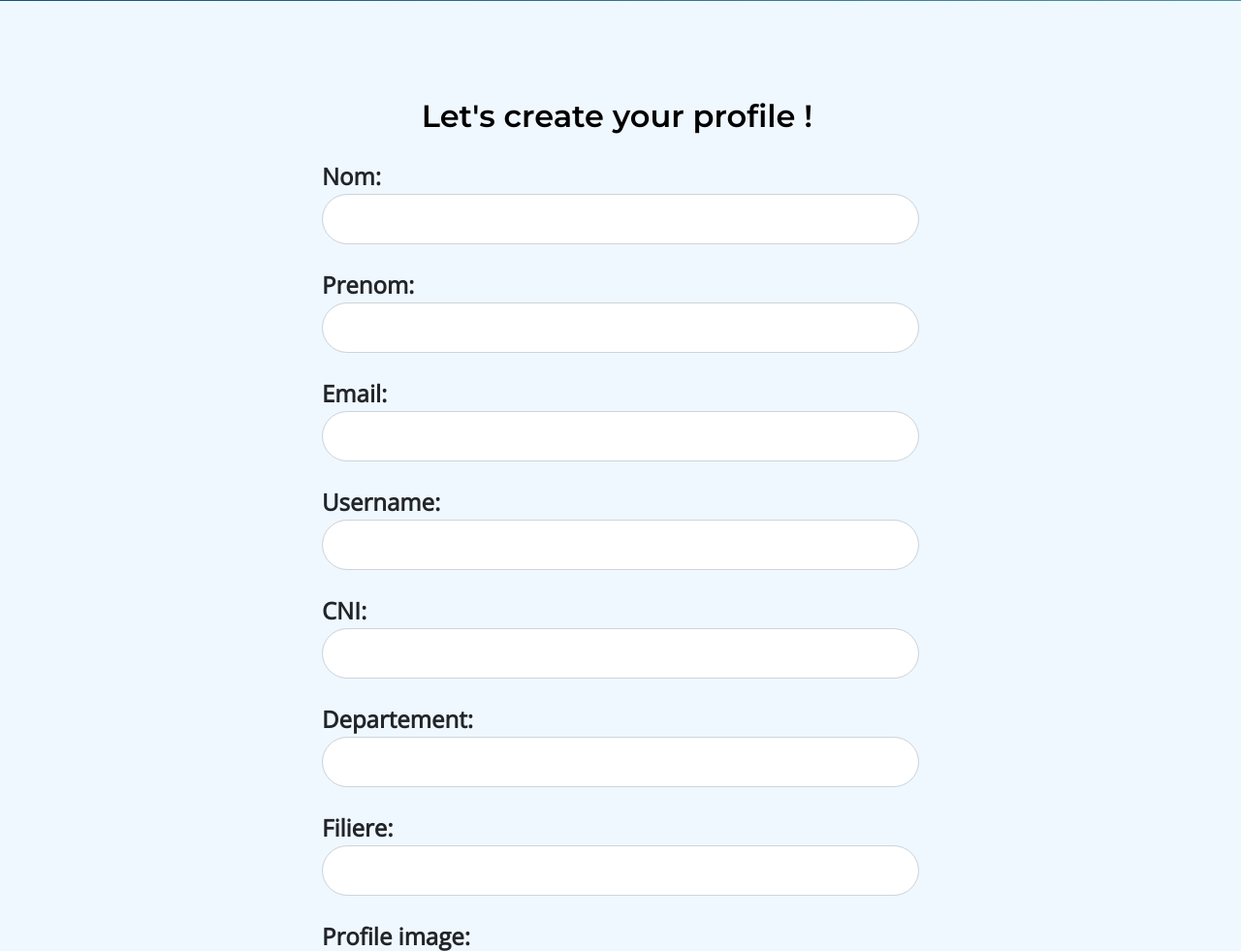
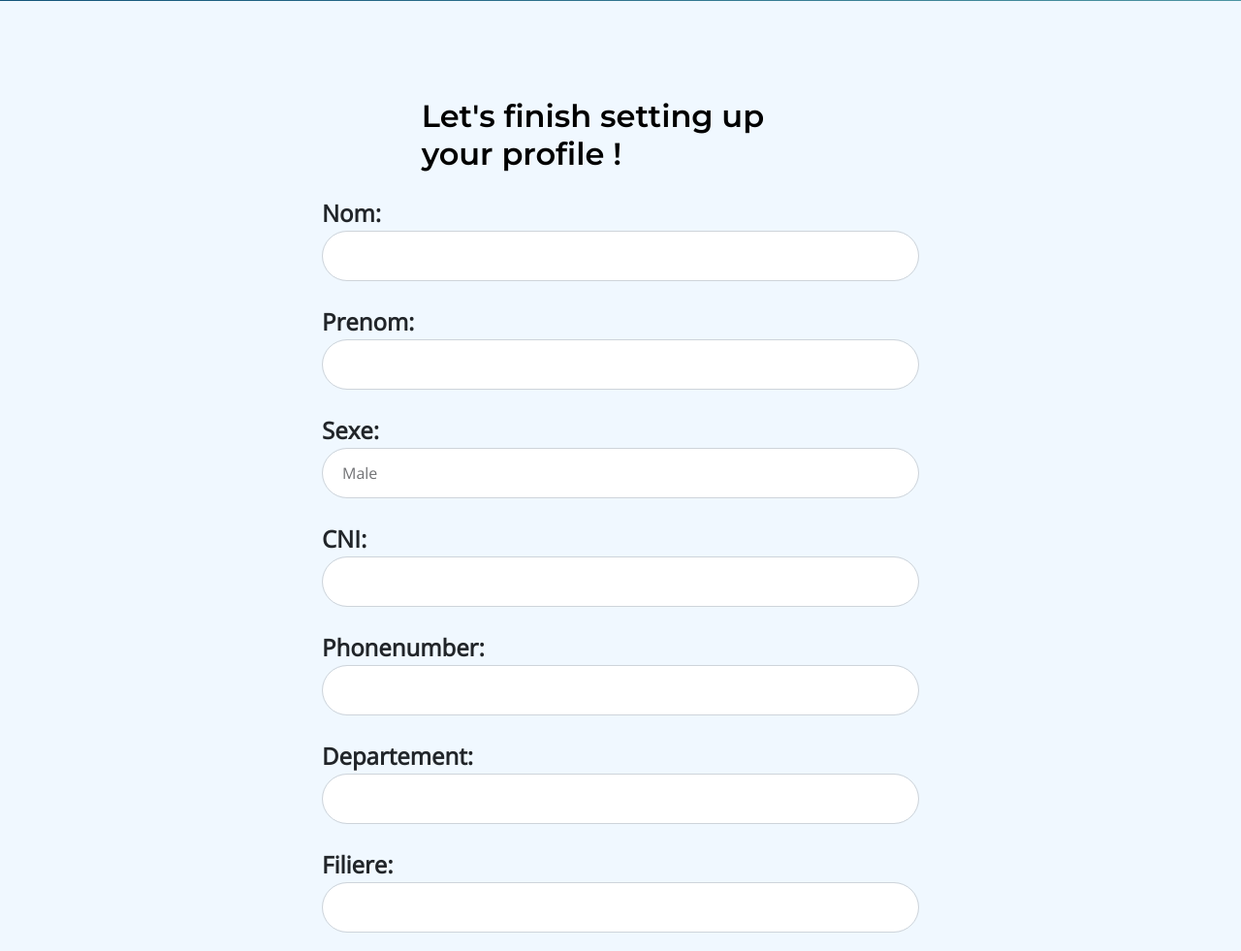
Before and after one commit to NadaMesbah/Library-Management-Project, a Django app: template adherants/templates/adherants/profile_form.html in a window 1280 px wide. Shown: the part 317-1298 px from the top of the page at 97% size. Run offline with Django 5.2, Linux system fonts and the light colour scheme; the template is opened without the code that fills it: values that come from a table or form of the project are taken from there, others are empty; some libraries are stand-ins or nearby versions.

Commit message:
\\( o v o )//

```diff
--- a/adherants/forms.py
+++ b/adherants/forms.py
@@ -37,10 +37,6 @@ from .models import Profile, Message
 class RegisterForm(forms.ModelForm):
     password1 = forms.CharField(label='Password', widget=forms.PasswordInput)
     password2 = forms.CharField(label='Password confirmation', widget=forms.PasswordInput)
-    cin = forms.CharField(label='CIN', max_length=20)  # Adjust max length as needed
-    phonenumber = forms.CharField(label='Phone Number', max_length=20)  # Adjust max length as needed
-    gender = forms.CharField(label='Gender',  max_length=20)  # Assuming you have GENDER_CHOICES in your Profile model
-
     class Meta:
         model = User
         fields = ('username', 'first_name', 'last_name', 'email')
@@ -82,9 +78,11 @@ class LoginForm(forms.Form):  # Use forms.Form since this is not a model form
 class ProfileForm(ModelForm):
     class Meta:
         model = Profile
-        fields = ['nom', 'prenom', 'email', 'username',
-                  'CNI', 'departement', 'filiere', 'profile_image',
-                  'CNE', 'semestre', 'sexe']
+        fields = ['nom', 'prenom', 'sexe', 'CNI', 'phonenumber', 'departement', 'filiere', 'profile_image',
+                  'CNE', 'semestre']
+        widgets = {
+            'sexe': forms.Select(choices=[('male', 'Male'), ('female', 'Female')])
+        }
 
     def __init__(self, *args, **kwargs):
         super(ProfileForm, self).__init__(*args, **kwargs)
@@ -92,15 +90,11 @@ class ProfileForm(ModelForm):
         for name, field in self.fields.items():
             field.widget.attrs.update({'class': 'form-control'})
 
-# class ProfileForm(forms.ModelForm):
-#     class Meta:
-#         model = Profile
-#         fields = ['profile_picture']
-
 class UserForm(forms.ModelForm):
     class Meta:
         model = User
         fields = ['username', 'email']
+
 # class RegisterForm(forms.ModelForm):
 #     password1 = forms.CharField(label='Password', widget=forms.PasswordInput)
 #     password2 = forms.CharField(label='Password confirmation', widget=forms.PasswordInput)
--- a/adherants/models.py
+++ b/adherants/models.py
@@ -7,7 +7,6 @@ from django.core.exceptions import ObjectDoesNotExist
 from django.contrib.auth.models import User
 from django.db.models.signals import post_save, post_delete
 from django.dispatch import receiver
-from django.core.exceptions import ObjectDoesNotExist
 
 # Create your models here.
 class Profile(models.Model):
@@ -23,15 +22,12 @@ class Profile(models.Model):
     CNE = models.CharField(max_length=200, blank=True, null=True)
     semestre = models.CharField(max_length=200, blank=True, null=True)
     sexe = models.CharField(max_length=200, blank=True, null=True)
+    phonenumber = models.CharField(max_length=200, blank=True, null=True)
     created = models.DateTimeField(auto_now_add=True)
     id = models.UUIDField(default=uuid.uuid4, unique=True,
                           primary_key=True, editable=False)
-
     def __str__(self):
         return str(self.username)
-
-    class Meta:
-        ordering = ['created']
 
     @property
     def imageURL(self):
@@ -40,6 +36,17 @@ class Profile(models.Model):
         except:
             url = ''
         return url
+
+@receiver(post_save, sender=User)
+def create_user_profile(sender, instance, created, **kwargs):
+    try:
+        instance.profile.save()
+    except ObjectDoesNotExist:
+        Profile.objects.create(user=instance)
+
+@receiver(post_save, sender=User)
+def save_user_profile(sender, instance, **kwargs):
+    instance.profile.save()
 
     # @classmethod
     # def get_info(self, email, password):
--- a/adherants/templates/adherants/profile.html
+++ b/adherants/templates/adherants/profile.html
@@ -35,6 +35,9 @@
                                 <p class="mb-0 p-2"><strong>Nom :</strong> {{profile.nom}}</p>
                                 <p class="mb-0 p-2"><strong>Prenom :</strong> {{profile.prenom}}</p>
                                 <p class="mb-0 p-2"><strong>Email:</strong> {{ profile.email}}</p>
+                                {% if profile.phonenumber%}
+                                <p class="mb-0 p-2"><strong>Phone Number:</strong> {{ profile.phonenumber}}</p>
+                                {% endif %}
                                 {% if profile.sexe%}
                                 <p class="mb-0 p-2"><strong>Sexe:</strong> {{ profile.sexe}}</p>
                                 {% endif %}
--- a/adherants/templates/adherants/profile_form.html
+++ b/adherants/templates/adherants/profile_form.html
@@ -23,7 +23,7 @@
     <div class="container col-6">
         <!-- reservation_form.html -->
         <div class="col-lg-8 col-12 m-auto">
-            <h3 class="mb-4">Let's create your profile !</h3>
+            <h3 class="mb-4">Let's finish setting up your profile !</h3>
         </div>
         <form class="custom-form contact-form" role="form" action="{% url 'edit-profile' %}" method="POST" enctype="multipart/form-data">
             {% csrf_token %}
```
Also changed, not shown: gestionbib/settings.py (+0 -7 lines), adherants/migrations/0003_alter_profile_options_profile_phonenumber.py (added), db.sqlite3, static/images/profiles/photo.jpeg (added).
